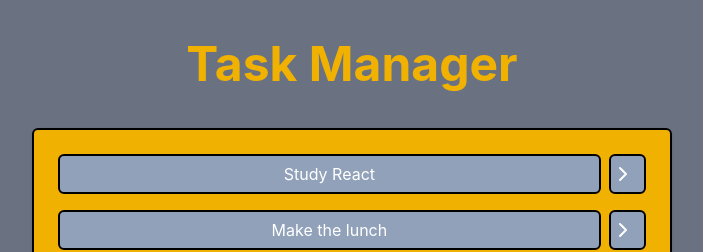
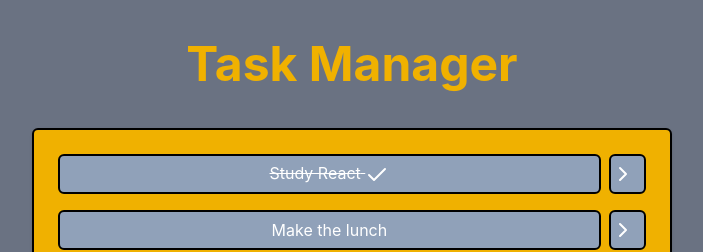
Before and after one commit to daveesin/task-list-react, a React (Vite) app: page / in a window 1280 px wide. Both pictures are taken after a click on the button "Study React". Shown: the top 252 px of the page, without its empty margins (288-991 px from the left). Built offline with nearby package versions, Linux system fonts and the light colour scheme.

Commit message:
Use new function in the task button's onClick property and add visual indicator for completed task

```diff
--- a/src/components/Tasks.jsx
+++ b/src/components/Tasks.jsx
@@ -1,4 +1,4 @@
-import { ChevronRightIcon } from 'lucide-react';
+import { ChevronRightIcon, CheckIcon } from 'lucide-react';
 
 function Tasks(props) {
     return(
@@ -6,8 +6,8 @@ function Tasks(props) {
 
             {props.tasks.map((task) => (
                 <li key={task.id} className="flex gap-2">
-                    <button className="bg-slate-400 w-full h-10 text-white rounded-md border-2 border-black hover:bg-slate-500">
-                        {task.title}
+                    <button onClick={() => props.onTaskClick(task.id)} className={`${task.completed && 'line-through'} bg-slate-400 w-full h-10 text-white rounded-md border-2 border-black hover:bg-slate-500`}>
+                        {task.title} {task.completed && <CheckIcon className="inline-block" />}
                     </button>
                     <button className="bg-slate-400 w-10 h-10 text-white rounded-md border-2 border-black hover:bg-slate-500">
                         <ChevronRightIcon />
```
